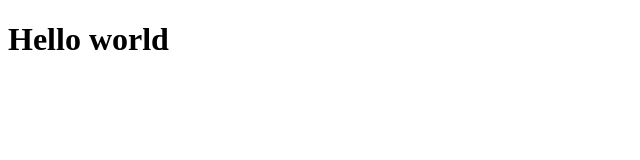
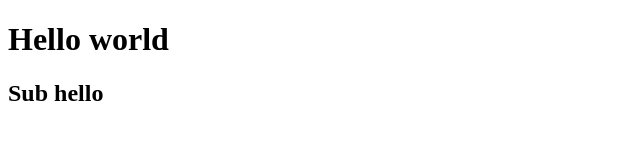
Before and after one commit to srosebattles/weGotThis, a website: page index.html in a window 1280 px wide. Shown: the whole page, without its empty margins (0-640 px from the left). Drawn offline with Linux system fonts and the light colour scheme.

Commit message:
Add sub heading

```diff
--- a/index.html
+++ b/index.html
@@ -8,5 +8,6 @@
 </head>
 <body>
   <h1>Hello world</h1>
+  <h2>Sub hello</h2>
 </body>
 </html>
```
